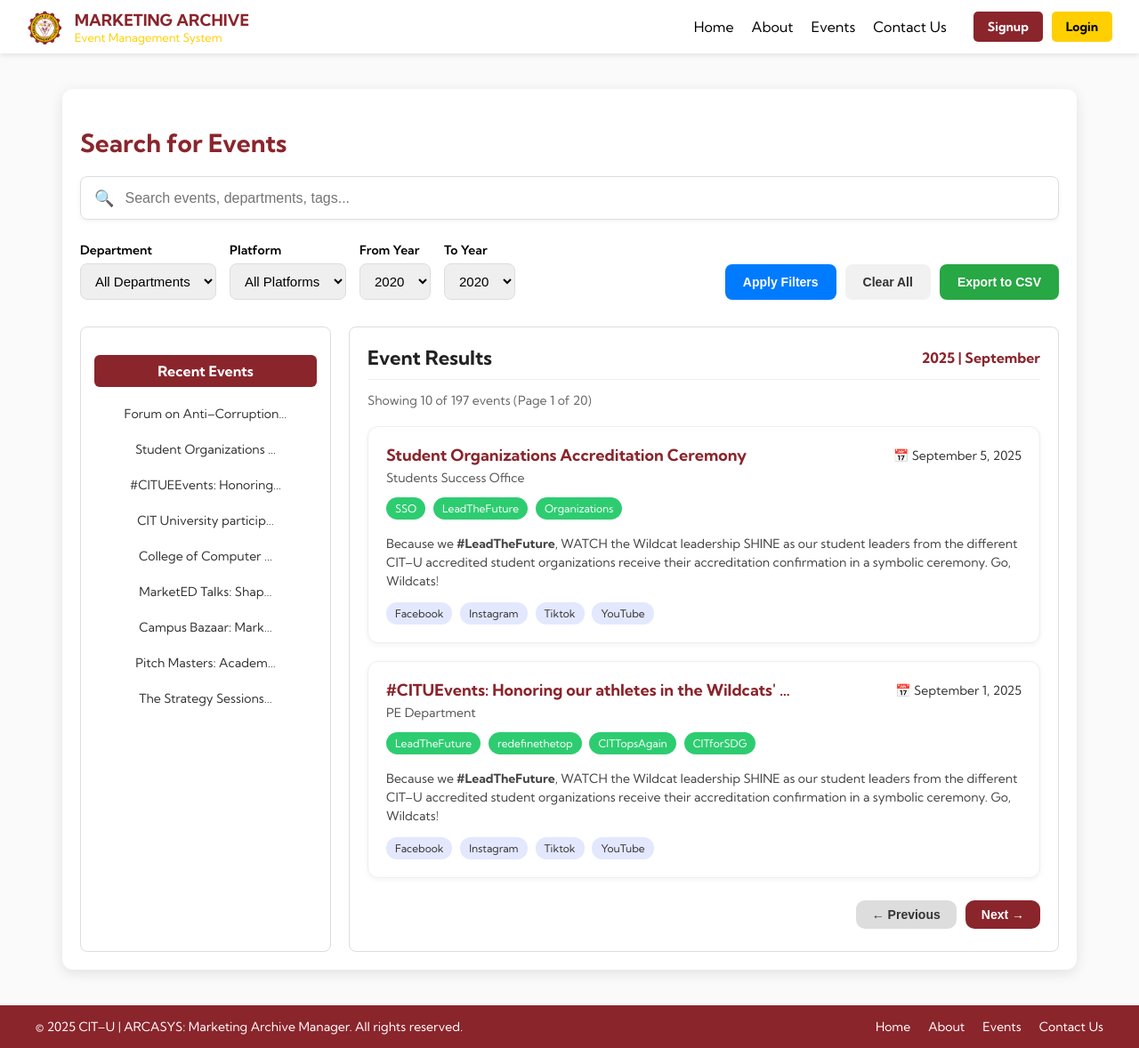
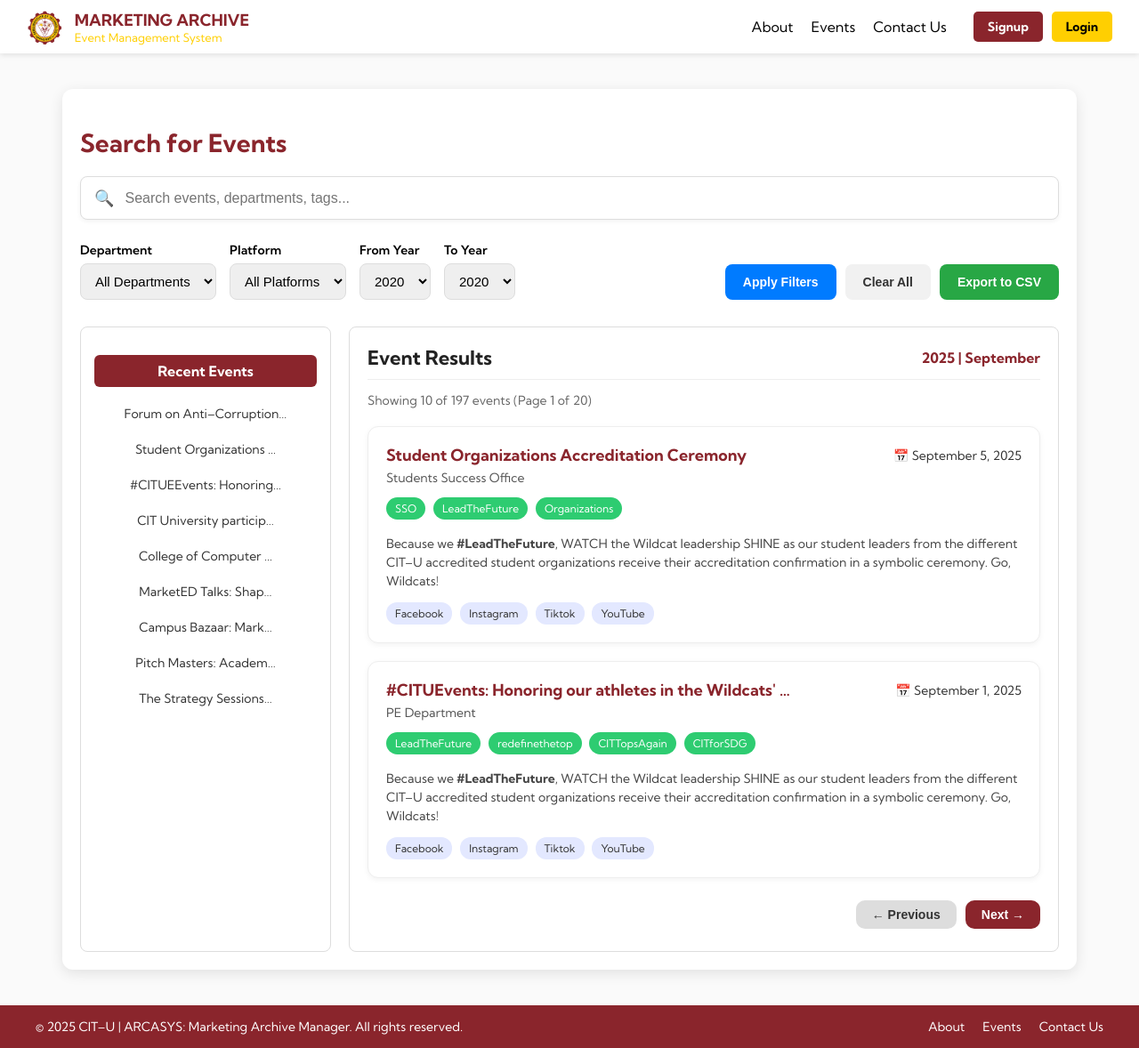
Before and after one commit to LikeYasay/CSIT327-G1-Arcasys, a Django app: page /events/ in a window 1280 px wide. Shown: the whole page at 89% size. Run offline with Django 5.2, Linux system fonts and the light colour scheme.

Commit message:
feature(base): Removed Home from header and footer

```diff
--- a/Arcasys/templates/ArcasysApp/base.html
+++ b/Arcasys/templates/ArcasysApp/base.html
@@ -29,7 +29,6 @@
       <div class="nav-right">
         <nav class="nav-links">
           <ul>
-            <li><a href="{% url 'events' %}">Home</a></li>
             <li><a href="/#about">About</a></li>
             <li><a href="{% url 'events' %}">Events</a></li>
             <li><a href="{% url 'contact' %}">Contact Us</a></li>
@@ -53,7 +52,6 @@
         </p>
       </div>
       <div class="footer-right">
-        <a href="{% url 'events' %}">Home</a>
         <a href="/#about">About</a>
         <a href="{% url 'events' %}">Events</a>
         <a href="{% url 'contact' %}">Contact Us</a>
```
